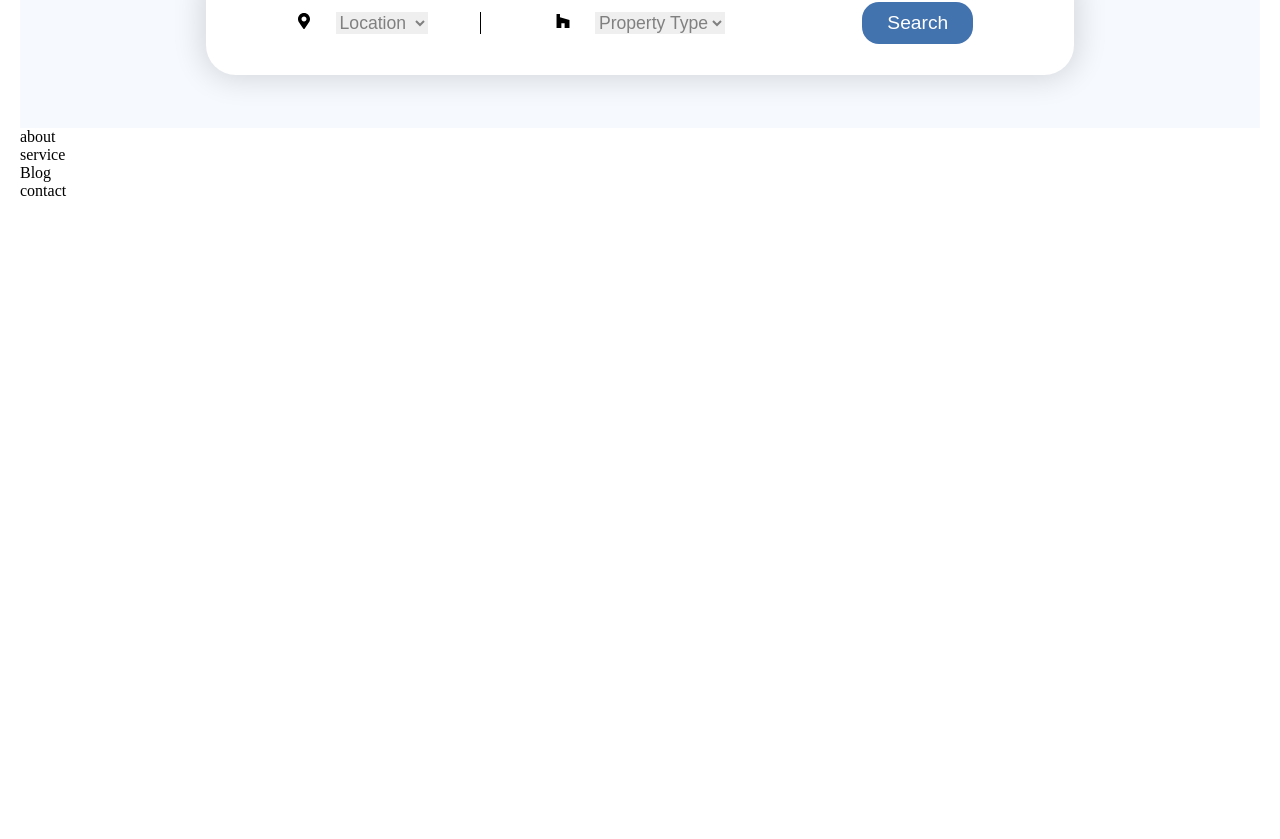
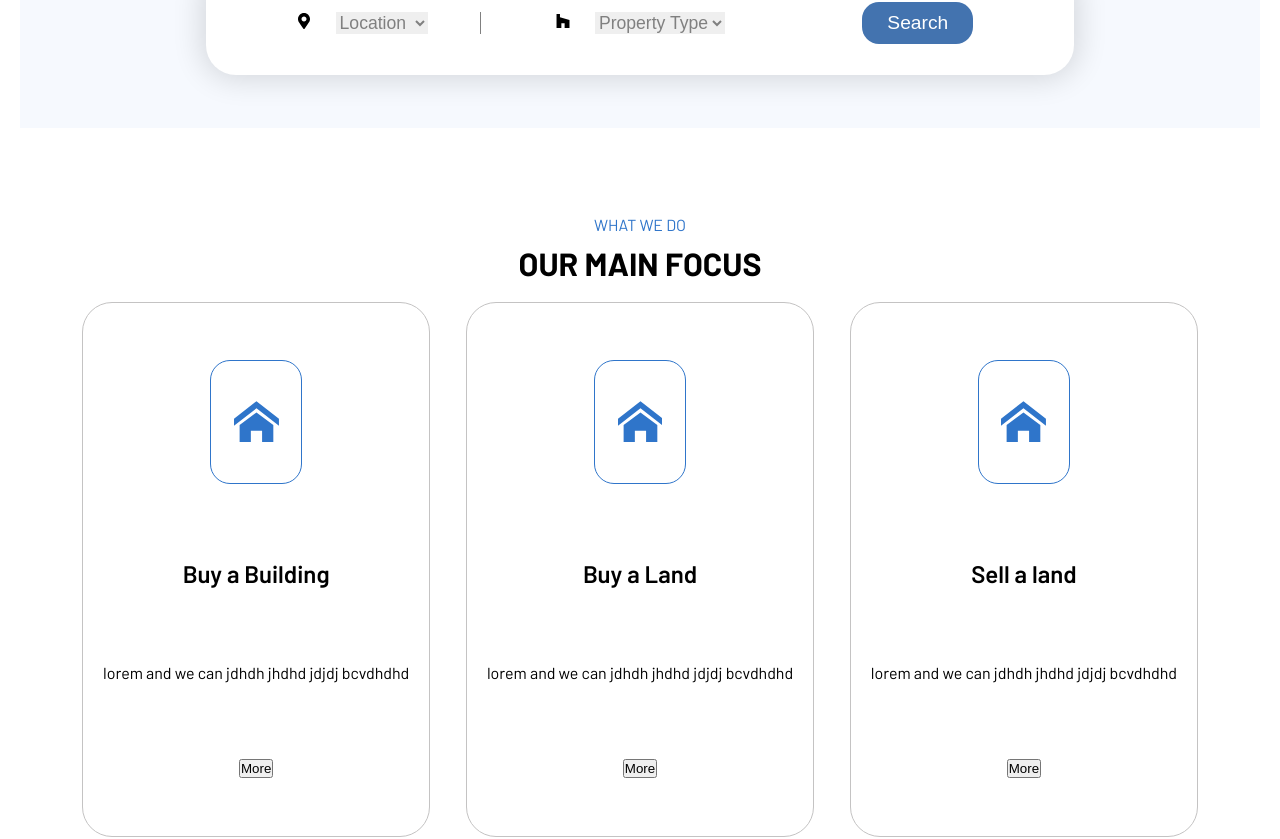
Before and after one commit to stanleynzegwu/Realtor, a React (Create React App) app in the folder frontend/: page / in a window 1280 px wide. Shown: the part 672-1511 px from the top of the page. Before the commit the page ends 872 px from the top, so only its background shows below. Built offline with nearby package versions, Linux system fonts and the light colour scheme.

Commit message:
implementing the about section

```diff
--- a/frontend/src/App.scss
+++ b/frontend/src/App.scss
@@ -14,4 +14,5 @@
 
 .app {
     padding: 0 20px;
+    font-family: Barlow;
 }
--- /dev/null
+++ b/frontend/src/components/About/About.jsx
@@ -0,0 +1,26 @@
+import React from 'react'
+import { ImHome } from "react-icons/im";
+import './About.scss'
+
+const About = () => {
+    return (
+        <section className='about'>
+            <p className='about__text'>WHAT WE DO</p>
+            <h2 className='about__header'>our main focus</h2>
+            <div className='about__card-holder'>
+                {[{icon:<ImHome />,about:'Buy a Building',text:'lorem and we can jdhdh jhdhd jdjdj bcvdhdhd'},
+                {icon:<ImHome />,about:'Buy a Land',text:'lorem and we can jdhdh jhdhd jdjdj bcvdhdhd'},
+                {icon:<ImHome />,about:'Sell a land',text:'lorem and we can jdhdh jhdhd jdjdj bcvdhdhd'}].map(({icon,about,text},index) => (
+                    <div className='card' key={index}>
+                        <div className='card__icon'>{icon}</div>
+                        <p className='card__about'>{about}</p>
+                        <p>{text}</p>
+                        <div className='btn'><button>More</button></div>
+                    </div>
+                ))}
+            </div>
+        </section>
+     );
+}
+
+export default About;
--- /dev/null
+++ b/frontend/src/components/About/About.scss
@@ -0,0 +1,64 @@
+.about {
+    display: flex;
+    flex-direction: column;
+    align-items: center;
+    height: 100vh;
+    //margin: 0 2%;
+    padding-top: 7%;
+
+    .about__text {
+        color: #2f75ca;
+        margin-bottom: 10px;
+    }
+
+    .about__header {
+        text-transform: uppercase;
+        font: 700 2rem Barlow;
+    }
+
+    .about__card-holder {
+        display: flex;
+        justify-content: space-between;
+        //gap: 2%;
+        height: 75%;
+        margin: 20px 5px;
+        width: 90%;
+
+        .card {
+            padding: 20px;
+            display: flex;
+            flex-direction: column;
+            justify-content: space-around;
+            align-items: center;
+            border: 1px solid rgb(196, 195, 195);
+            border-radius: 30px;
+            transition: all 0.3s ease-in-out;
+
+            &:hover {
+                box-shadow: 0px 0px 30px 4px rgba(0, 0, 0, 0.14);
+                border: none;
+            }
+
+            .card__icon {
+                border: 1px solid #2f75ca;
+                border-radius: 20px;
+                width: 30%;
+                height: 25%;
+                display: flex;
+                justify-content: center;
+                align-items: center;
+
+                svg {
+                    width: 50%;
+                    height: 50%;
+                    color: #2f75ca;
+                }
+            }
+
+            .card__about {
+                font-weight: 600;
+                font-size: 1.5rem;
+            }
+        }
+    }
+}
--- a/frontend/src/components/Header/Header.scss
+++ b/frontend/src/components/Header/Header.scss
@@ -2,7 +2,6 @@
     height: 100vh;
     background-color: #F6F9FE;
     padding-top: 8%;
-
     @media screen and (max-width: 700px) {
         padding-top: 12%;
     }
@@ -11,7 +10,6 @@
         display: flex;
         justify-content: space-between;
         height: 70%;
-
         @media screen and (max-width:700px) {
             flex-direction: column;
             justify-content: center;
@@ -23,7 +21,6 @@
             display: flex;
             justify-content: center;
             align-items: center;
-
             @media screen and (max-width:700px){
                 width: 100%;
             }
@@ -41,10 +38,9 @@
                     display: none;
                 }
             }
+
             p {
-                // font-size: 3.5rem;
                 font: 600 3.5rem Barlow;
-
                 @media screen and (max-width: 768px) {
                     font: 600 3rem Barlow;
                 }
@@ -72,7 +68,6 @@
         display: flex;
         justify-content: center;
         align-items: center;
-
         @media screen and (max-width:550px) {
             width: 70%;
             margin: auto;
@@ -90,11 +85,8 @@
             display: flex;
             justify-content: space-between;
             align-items: center;
-
-
             @media screen and (max-width:550px) {
                 flex-direction: column;
-                //width: 50%;
                 height: 90%;
             }
             @media screen and (max-width:700px) {
@@ -102,11 +94,10 @@
             }
 
             .search__location {
-                border-right: 1px solid black;
-
+                border-right: 1px solid gray;
                 @media screen and (max-width:550px) {
                     padding-bottom: 10px;
-                    border-bottom: 1px solid black;
+                    border-bottom: 1px solid gray;
                     border-right: none;
                 }
             }
@@ -137,12 +128,15 @@
                     background: #4373AF;
                     color: #FFFFFF;
                     font-size: 1.2rem;
+                    transition: all 0.3s ease-in-out;
 
+                    &:hover {
+                        background: #2f75ca;
+                    }
                     @media screen and (max-width:700px){
                         padding: 10px 20px;
                         font-size: 1rem;
                     }
-
                     @media screen and (max-width:550px){
                         padding: 10px 30px;
                         font-size: 1rem;
--- a/frontend/src/components/Navbar/Navbar.scss
+++ b/frontend/src/components/Navbar/Navbar.scss
@@ -64,7 +64,7 @@
                 flex-direction: column;
                 text-transform: uppercase;
                 font-weight: 500;
-                transition: all 0.3 ease-in-out;
+                transition: all 0.3s ease-in-out;
                 &:hover {
                     color: rgb(54, 54, 175)
                 }
--- a/frontend/src/components/index.js
+++ b/frontend/src/components/index.js
@@ -1,2 +1,3 @@
+export { default as About } from "./About/About"
 export { default as Header } from "./Header/Header"
 export { default as Navbar } from "./Navbar/Navbar"
--- a/frontend/src/pages/Home.jsx
+++ b/frontend/src/pages/Home.jsx
@@ -1,10 +1,10 @@
-import { Header } from '../components'
+import { About, Header } from '../components'
 
 const Home = () => {
     return (
         <div>
             <Header />
-            <div>about</div>
+            <About />
             <div>service</div>
             <div>Blog</div>
             <div>contact</div>
```
